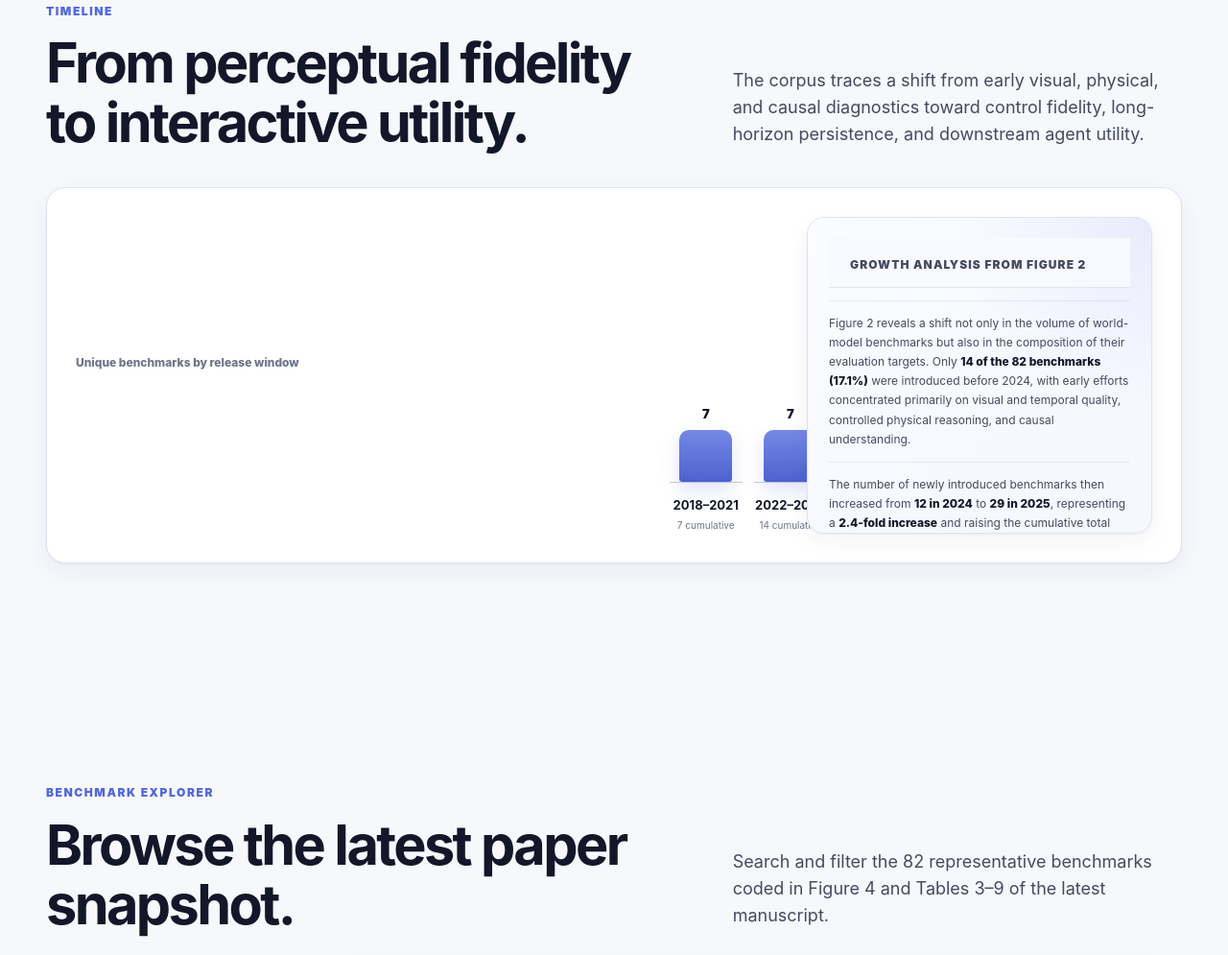
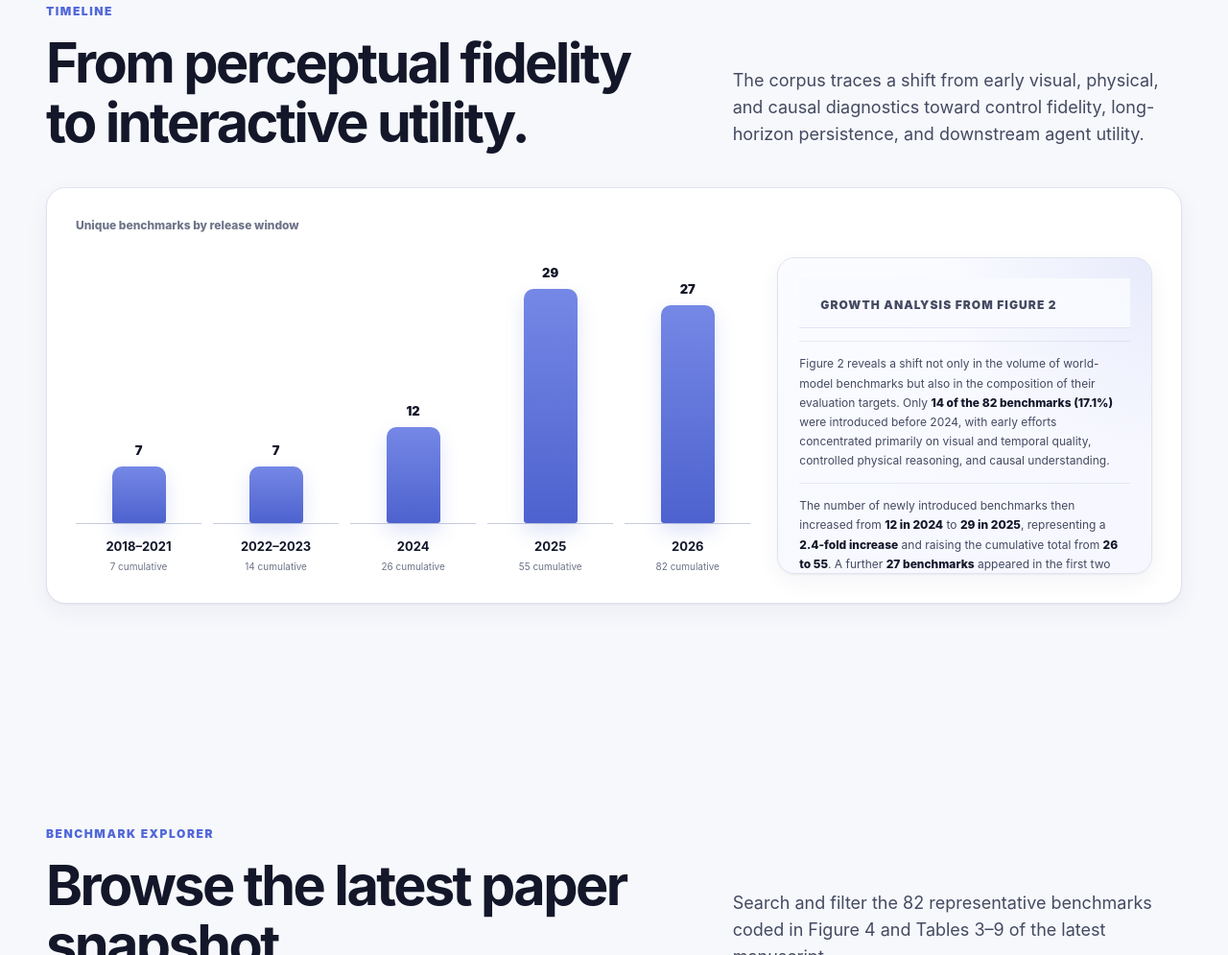
Before and after one commit to axbhb/world-model-evaluation-survey, a plain HTML site: page docs/index.html in a window 1280 px wide. Shown: the part 3591-4586 px from the top of the page at 96% size. Drawn offline with Linux system fonts and the light colour scheme.

Commit message:
Resolve conflicting timeline layout rules

```diff
--- a/docs/assets/styles.css
+++ b/docs/assets/styles.css
@@ -5,7 +5,19 @@
 @import url("styles/part-5.css");
 @import url("styles/latest.css");
 
-/* Figure 2 timeline: five release windows plus a compact growth analysis. */
+/*
+ * Figure 2 timeline.
+ * The analysis is now part of the HTML, so this file deliberately overrides
+ * the older JavaScript-injected two-column shell defined in latest.css.
+ */
+.timeline-shell {
+  display: block;
+}
+
+.timeline-shell > .timeline-toolbar {
+  margin-bottom: 24px;
+}
+
 .timeline-detail {
   display: grid;
   grid-template-columns: minmax(0, 1.35fr) minmax(360px, .75fr);
@@ -20,8 +32,13 @@
   min-height: 330px;
 }
 
+.timeline-detail .year-column {
+  grid-template-rows: 245px auto;
+}
+
 .timeline-analysis {
   position: relative;
+  min-width: 0;
   max-height: 330px;
   overflow-y: auto;
   padding: 21px 22px 22px;
@@ -115,6 +132,10 @@
     padding: 0 2px 8px;
   }
 
+  .timeline-detail .year-column {
+    grid-template-rows: 220px auto;
+  }
+
   .timeline-analysis {
     padding: 19px 18px 20px;
   }
```
